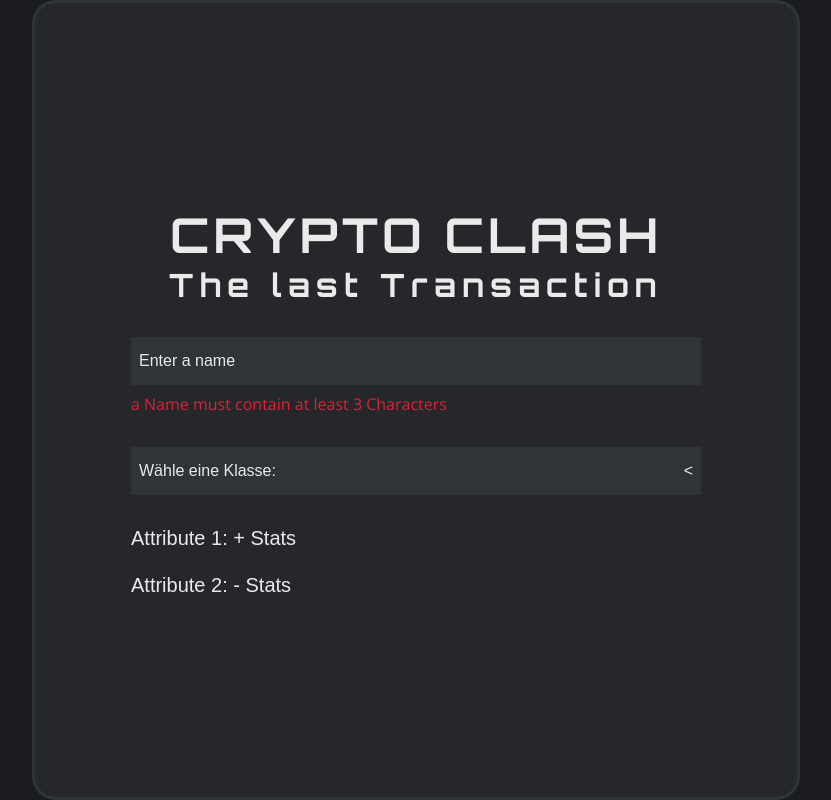
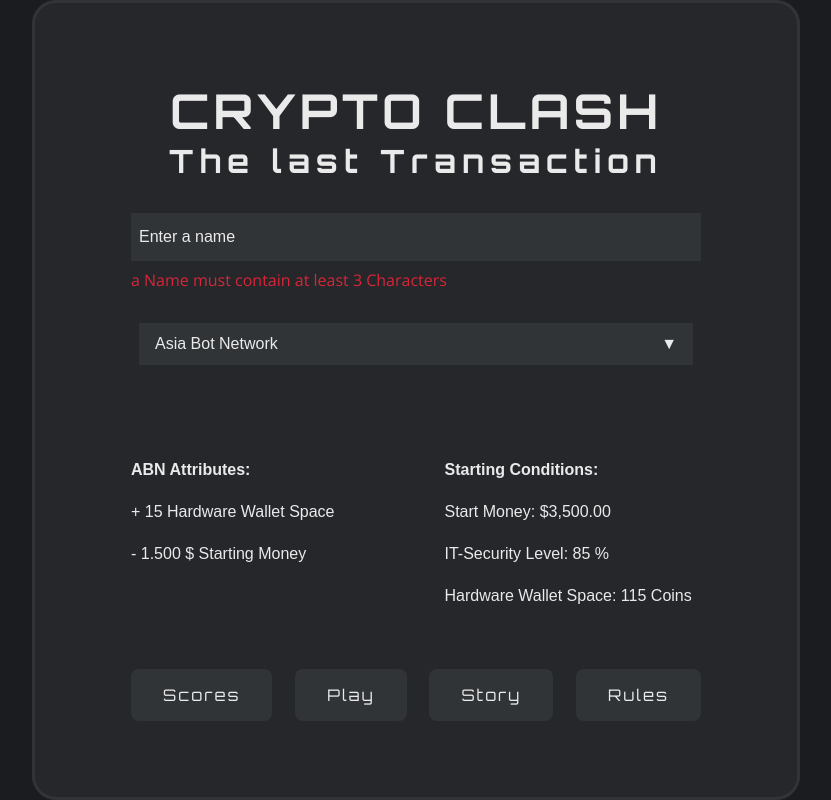
Before and after one commit to maksmuehlbauer/crypto-clash, an Angular app: page / in a window 1280 px wide. Shown: the whole page, without its empty margins (224-1055 px from the left). Built offline with nearby package versions, Linux system fonts and the light colour scheme.

Commit message:
add classe + dropdown + routing

```diff
--- a/src/app/app.component.html
+++ b/src/app/app.component.html
@@ -2,7 +2,8 @@
   <div class="desk-max-width">
     <div class="main-content">
       <div class="gamebox">
-        <app-mainwindow></app-mainwindow>
+        <!-- <app-mainwindow></app-mainwindow> -->
+        <router-outlet></router-outlet>
       </div>
     </div>
   </div>
--- a/src/app/app.routes.ts
+++ b/src/app/app.routes.ts
@@ -1,3 +1,8 @@
 import { Routes } from '@angular/router';
+import { MainwindowComponent } from './mainwindow/mainwindow.component';
+import { ScoresComponent } from './scores/scores.component';
 
-export const routes: Routes = [];
+export const routes: Routes = [
+    { path: '', component: MainwindowComponent },
+    { path: 'scores', component: ScoresComponent }
+];
--- a/src/app/game-service.service.ts
+++ b/src/app/game-service.service.ts
@@ -7,9 +7,13 @@ export class GameServiceService {
 
   constructor() { }
 
-  classes = {
-    ABN: {
+  classes = [
+    {
       name: 'Asia Bot Network',
+      tag: 'ABN',
+      startMoney: 3500,
+      itSecurity: 85,
+      walletspace: 115,
       attributes: {
         attOne: {
           description: '+ 15 Hardware Wallet Space',
@@ -21,5 +25,44 @@ export class GameServiceService {
         },
       }
     },
-  }
+    {
+      name: 'Donald Musk Holding',
+      tag: 'DMH',
+      startMoney: 7000,
+      itSecurity: 75,
+      walletspace: 100,
+      attributes: {
+        attOne: {
+          description: '+ 2.000 $ Starting Money',
+          value: 2000
+        },
+        attTwo: {
+          description: '- 10 IT-Security',
+          value: -10
+        },
+      }
+    },
+    {
+      name: 'Breaucracy Empire',
+      tag: 'BCE',
+      startMoney: 5000,
+      itSecurity: 95,
+      walletspace: 90,
+      attributes: {
+        attOne: {
+          description: '+ 10 IT-Security',
+          value: 10
+        },
+        attTwo: {
+          description: '- 10 Hardware Wallet Space',
+          value: -10
+        },
+      }
+    },
+  ]
+
+
+
+
+
 }
--- a/src/app/mainwindow/mainwindow.component.html
+++ b/src/app/mainwindow/mainwindow.component.html
@@ -8,16 +8,41 @@
         </div>
     </div>
     <div class="select-container my-32 px-8">
-        <label for="options">Wähle eine Klasse:</label>
-        <select name="" id="">
-            <option value="select"><</option>
-            <option value="class-1">Asia Bot Network (ABN)</option>
-            <option value="class 2">Donald Musk Holding (DMH)</option>
-            <option value="class 3">Bureaucracy Empire (BCE)</option>
-        </select>
+        <!-- <label for="options">Choose a faction:</label> -->
+        <div class="custom-select">
+          <div class="select-header" (click)="toggleDropdown()">
+            <span>{{ classesData.classes[selectedClassIndex].name || 'Choose a faction' }}</span>
+            <span class="arrow" [class.open]="dropdownOpen">▼</span>
+          </div>
+          <ul class="select-dropdown" *ngIf="dropdownOpen">
+            <li
+              *ngFor="let class of classesData.classes; let i = index"
+              (click)="selectClass(i)"
+              [class.selected]="i === selectedClassIndex"
+            >
+              {{ class.name }}
+            </li>
+          </ul>
+        </div>
+      </div>
+    <div class="game-info-container mt-64">
+        <div class="card">
+            <span><strong>{{ classesData.classes[selectedClassIndex].tag }} Attributes:</strong> </span>
+            <span>{{ attributeAdvantage }}</span>
+            <span>{{ attributeDisAdvantage }}</span>
+
+        </div>
+        <div class="card">
+            <span><strong>Starting Conditions:</strong></span>
+            <span>Start Money: {{ factionStartingMoney | currency }}</span>
+            <span>IT-Security Level: {{ factionItSecurityLevel }} %</span>
+            <span>Hardware Wallet Space: {{ factionWalletSpace }} Coins</span>
+        </div>
     </div>
-    <div class="attribute-container">
-       <span>Attribute 1: + Stats</span>
-       <span>Attribute 2: - Stats</span>
+    <div class="button-container mt-64">
+        <a routerLink="scores">Scores</a>
+        <a>Play</a>
+        <a>Story</a>
+        <a>Rules</a>
     </div>
 </div>
--- a/src/app/mainwindow/mainwindow.component.scss
+++ b/src/app/mainwindow/mainwindow.component.scss
@@ -35,36 +35,132 @@ input {
 }
 
 .select-container {
-    @include display($jc: space-between);
+    display: flex;
+    flex-direction: column;
+    // max-width: 300px;
+    width: 100%;
+
+    .custom-select {
+      position: relative;
+      width: 100%;
+      cursor: pointer;
+
+      .select-header {
+        display: flex;
+        justify-content: space-between;
+        align-items: center;
+        background-color: $border-color;
+        padding: 12px 16px;
+        transition: box-shadow 0.3s ease;
+        .arrow {
+          transition: transform 0.3s ease;
+
+          &.open {
+            transform: rotate(180deg);
+          }
+        }
+      }
+
+      .select-dropdown {
+        position: absolute;
+        top: calc(100% + 4px);
+        left: 0;
         width: 100%;
         background-color: $border-color;
-    height: 48px;
-    color: $primary;
+        border: 1px solid #ccc;
+        border-radius: 4px;
+        box-shadow: 0 4px 8px rgba(0, 0, 0, 0.1);
+        list-style: none;
+        padding: 0;
+        margin: 0;
+        z-index: 100;
+
+        li {
+          padding: 12px 16px;
+          cursor: pointer;
+          transition: background-color 0.3s ease;
+
+          &:hover {
+            background-color: $secondary;
           }
 
-select {
-    all: unset;
-    height: 48px;
-    @include display();
-    align-self: flex-end;
-    text-align: right;
-    color: $primary;
+          &.selected {
+            background-color: $error-color;
+            font-weight: bold;
+          }
+        }
+      }
+    }
   }
 
-select option {
-    background-color: $border-color;
-    color: $primary;
-}
+// .select-container {
+//     @include display($jc: space-between);
+//     width: 100%;
+//     background-color: $border-color;
+//     height: 48px;
+//     color: $primary;
+//     position: relative;
+//     // display: inline-block;
+// }
 
-select option:hover {
-    background-color: red;
-}
+// select {
+//     all: unset;
+//     height: 48px;
+//     @include display();
+//     align-self: flex-end;
+//     text-align: right;
+//     color: $primary;
+//     width: 250px;
+// }
 
-.attribute-container {
+// select-selected {
+//     background-color: red !important;
+// }
+
+// select-items {
+//     background-color: yellow !important;
+// }
+
+// select option {
+//     border: none;
+//     background-color: $border-color;
+//     color: $primary;
+// }
+
+
+
+
+.game-info-container {
     width: 100%;
+    @include display($jc: space-between, $ai: flex-start);
+    .card {
+        width: 45%;
         @include display($ai: flex-start);
         flex-direction: column;
         gap: 24px;
-    font-size: 20px;
+        font-size: 16px;
+    }
+}
+
+.button-container {
+    width: 100%;
+    // background-color: lightblue;
+    @include display($jc: space-between);
+    >a {
+        // width: 22%;
+        background-color: $btn-bg-color;
+        color: $primary;
+        border: none;
+        text-align: center;
+        padding: 16px 32px;
+        font-family: "Orbitron", sans-serif;
+        letter-spacing: 2px;
+        border-radius: 8px;
+        cursor: pointer;
+        &:hover {
+            background-color: #00C896;
+            color: #1A1C20;
+        }
+    }
 
 }
--- a/src/app/mainwindow/mainwindow.component.ts
+++ b/src/app/mainwindow/mainwindow.component.ts
@@ -1,12 +1,59 @@
-import { Component } from '@angular/core';
+import { Component, inject } from '@angular/core';
+import { GameServiceService } from '../game-service.service';
+import { CommonModule } from '@angular/common';
+import { FormsModule, NgModel } from '@angular/forms';
+import { RouterModule } from '@angular/router';
 
 @Component({
   selector: 'app-mainwindow',
   standalone: true,
-  imports: [],
+  imports: [CommonModule, FormsModule, RouterModule],
   templateUrl: './mainwindow.component.html',
   styleUrl: './mainwindow.component.scss'
 })
 export class MainwindowComponent {
 
+  // Default Stats
+  // startingMoney: number = 5000;
+  // itSecurityLevel: number = 15;
+  // hardwareWalletSpace: number = 100;
+
+  classesData = inject(GameServiceService);
+  selectedClassIndex: number = 0;
+  dropdownOpen = false;
+
+  toggleDropdown() {
+    this.dropdownOpen = !this.dropdownOpen;
+  }
+
+  selectClass(index: number) {
+    this.selectedClassIndex = index;
+    this.dropdownOpen = false;
+  }
+
+
+
+  // a getter "get" refresh the variable at anytime they are called into the template
+  get attributeAdvantage() {
+    return this.classesData.classes[this.selectedClassIndex].attributes.attOne.description;
+  }
+
+  get attributeDisAdvantage() {
+    return this.classesData.classes[this.selectedClassIndex].attributes.attTwo.description;
+  }
+
+  get factionStartingMoney() {
+    return this.classesData.classes[this.selectedClassIndex].startMoney;
+  }
+
+  get factionItSecurityLevel() {
+    return this.classesData.classes[this.selectedClassIndex].itSecurity;
+  }
+
+  get factionWalletSpace() {
+    return this.classesData.classes[this.selectedClassIndex].walletspace;
+  }
+
+
+
 }
--- /dev/null
+++ b/src/app/scores/scores.component.html
@@ -0,0 +1 @@
+<p>scores works!</p>
--- a/src/styles.scss
+++ b/src/styles.scss
@@ -76,19 +76,6 @@ h2 {
     font-family: 'Arial', sans-serif;
   }
 
-  button {
-    background-color: $btn-bg-color;
-    color: $primary;
-    border: none;
-    padding: 10px 20px;
-    cursor: pointer;
-  }
-
-  button:hover {
-    background-color: #00C896;
-    color: #1A1C20;
-  }
-
   a {
     color: #4ABDAC;
     text-decoration: none;
```
Also changed, not shown: src/app/scores/scores.component.ts (added, +12 -0 lines), src/app/scores/scores.component.scss (added), 1 other file (tests, documents, lock files or other folders). Lines whose indentation alone changed are shown as unchanged.
